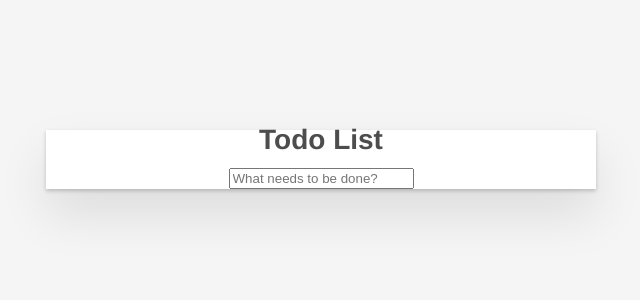
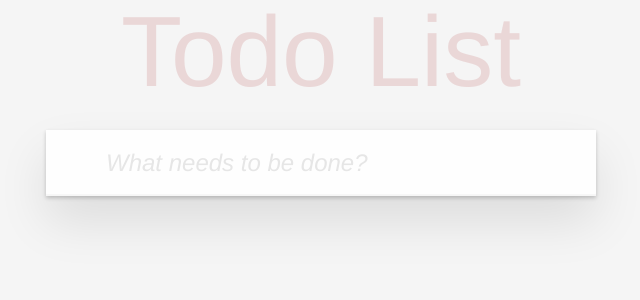
Before and after one commit to ylruiz/react-todo-list, a React (Create React App) app: page / in a window 1280 px wide. Shown: the top 300 px of the page, without its empty margins (319-959 px from the left). Built offline with nearby package versions, Linux system fonts and the light colour scheme; the HTML template or start-up script is replaced by a standard one.

Commit message:
add className='header' and className='new-todo'

```diff
--- a/src/components/Header.js
+++ b/src/components/Header.js
@@ -11,10 +11,11 @@ const Header = (props) => {
     }
 
     return(
-        <header>
+        <header className='header'>
             <h1> Todo List </h1>
             <form onSubmit={handleSubmit}>
                 <input
+                    className='new-todo'
                     placeholder="What needs to be done?"
                     type="text"
                     ref={node => input = node}/>
```
